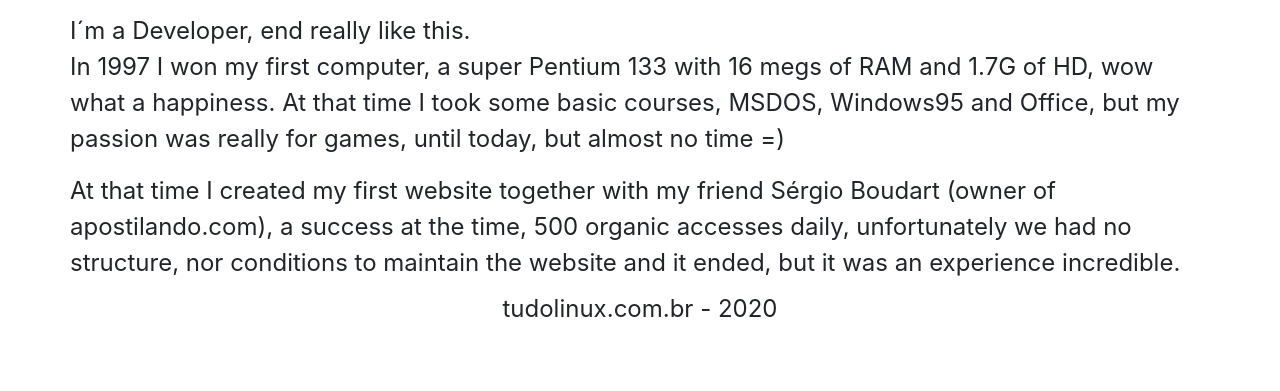
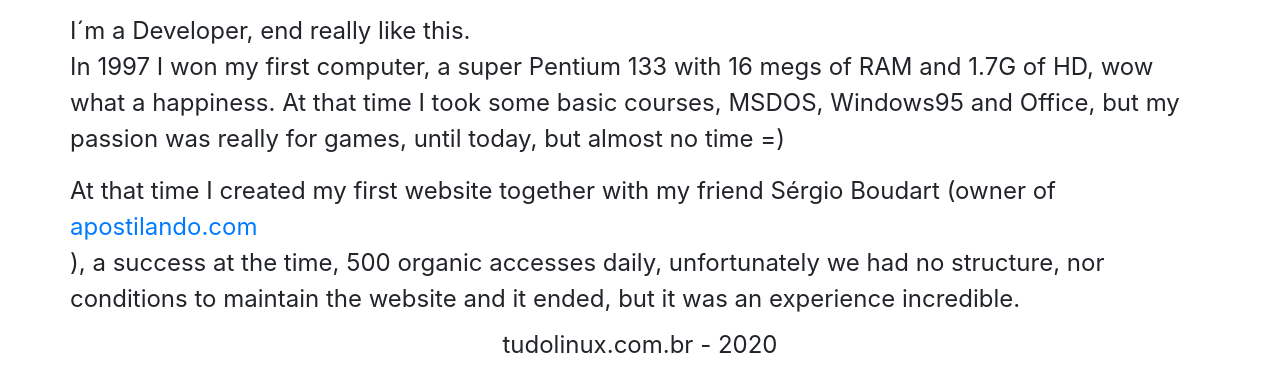
Before and after one commit to zangeronimo/tudolinux, a plain HTML site: page Project/src/about.htm in a window 1280 px wide. Shown: the part 183-574 px from the top of the page. Drawn offline with nearby package versions, Linux system fonts and the light colour scheme.

Commit message:
layout pages

```diff
--- a/Project/src/about.htm
+++ b/Project/src/about.htm
@@ -48,7 +48,7 @@ At that time I took some basic courses, MSDOS, Windows95 and Office, but my pass
         </p>
     </div>
     <div class="row">
-      At that time I created my first website together with my friend Sérgio Boudart (owner of apostilando.com), a success at the time, 500 organic accesses daily, unfortunately we had no structure, nor conditions to maintain the website and it ended, but it was an experience incredible.
+      At that time I created my first website together with my friend Sérgio Boudart (owner of <a href="https://apostilando.com" target="_blank">apostilando.com</a>), a success at the time, 500 organic accesses daily, unfortunately we had no structure, nor conditions to maintain the website and it ended, but it was an experience incredible.
     </div>
   </div>
   <footer class="text-center" style="margin-top: 10px;">
```
